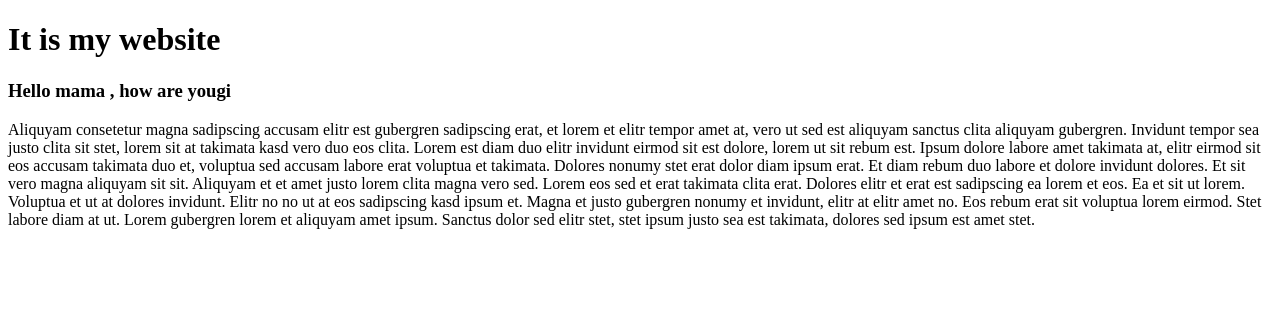
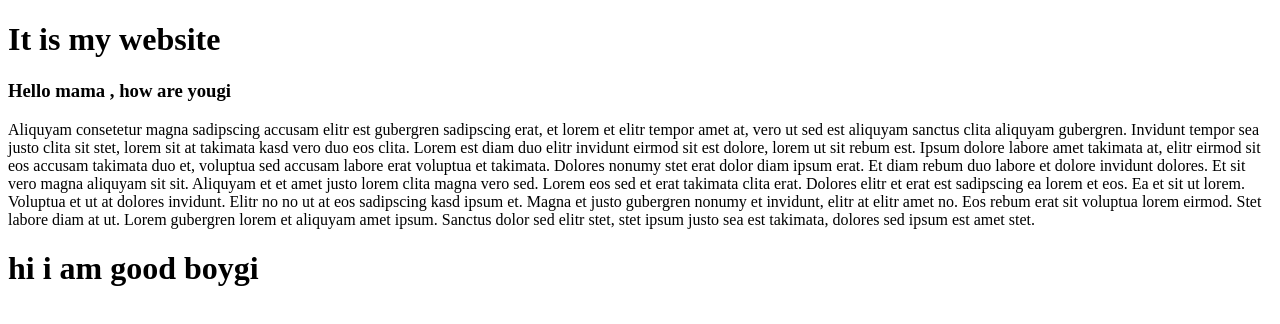
Before and after one commit to azizul016/my-first-website, a plain HTML site: page index.html in a window 1280 px wide. Drawn offline with Linux system fonts and the light colour scheme.

Commit message:
change some

```diff
--- a/index.html
+++ b/index.html
@@ -11,7 +11,7 @@
     <h3>Hello mama , how are yougi</h3>
     <p>Aliquyam consetetur magna sadipscing accusam elitr est gubergren sadipscing erat, et lorem et elitr tempor amet at, vero ut sed est aliquyam sanctus clita aliquyam gubergren. Invidunt tempor sea justo clita sit stet, lorem sit at takimata kasd vero duo eos clita. Lorem est diam duo elitr invidunt eirmod sit est dolore, lorem ut sit rebum est. Ipsum dolore labore amet takimata at, elitr eirmod sit eos accusam takimata duo et, voluptua sed accusam labore erat voluptua et takimata. Dolores nonumy stet erat dolor diam ipsum erat. Et diam rebum duo labore et dolore invidunt dolores. Et sit vero magna aliquyam sit sit. Aliquyam et et amet justo lorem clita magna vero sed. Lorem eos sed et erat takimata clita erat. Dolores elitr et erat est sadipscing ea lorem et eos. Ea et sit ut lorem. Voluptua et ut at dolores invidunt. Elitr no no ut at eos sadipscing kasd ipsum et. Magna et justo gubergren nonumy et invidunt, elitr at elitr amet no. Eos rebum erat sit voluptua lorem eirmod. Stet labore diam at ut. Lorem gubergren lorem et aliquyam amet ipsum. Sanctus dolor sed elitr stet, stet ipsum justo sea est takimata, dolores sed ipsum est amet stet.</p>
 
-
+    <h1>hi i am good boygi</h1>
 
 
 </body>
```
